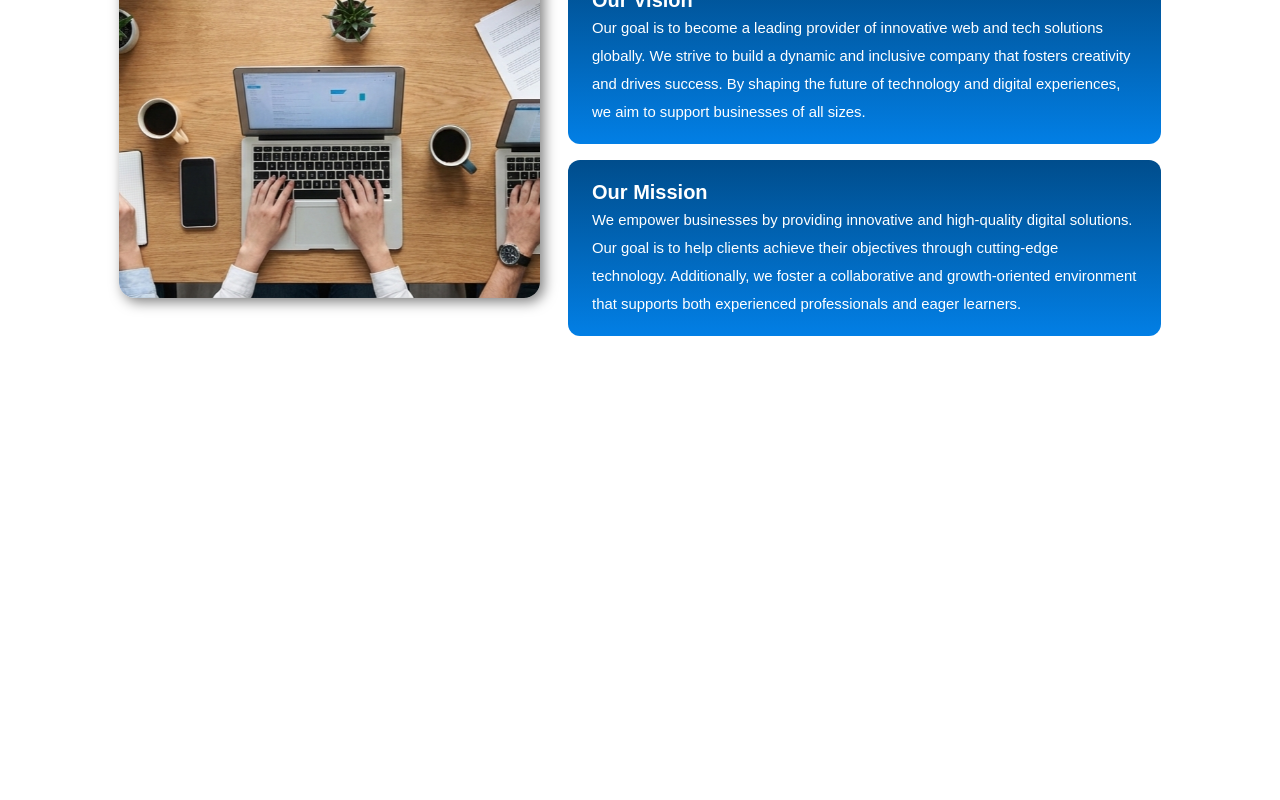
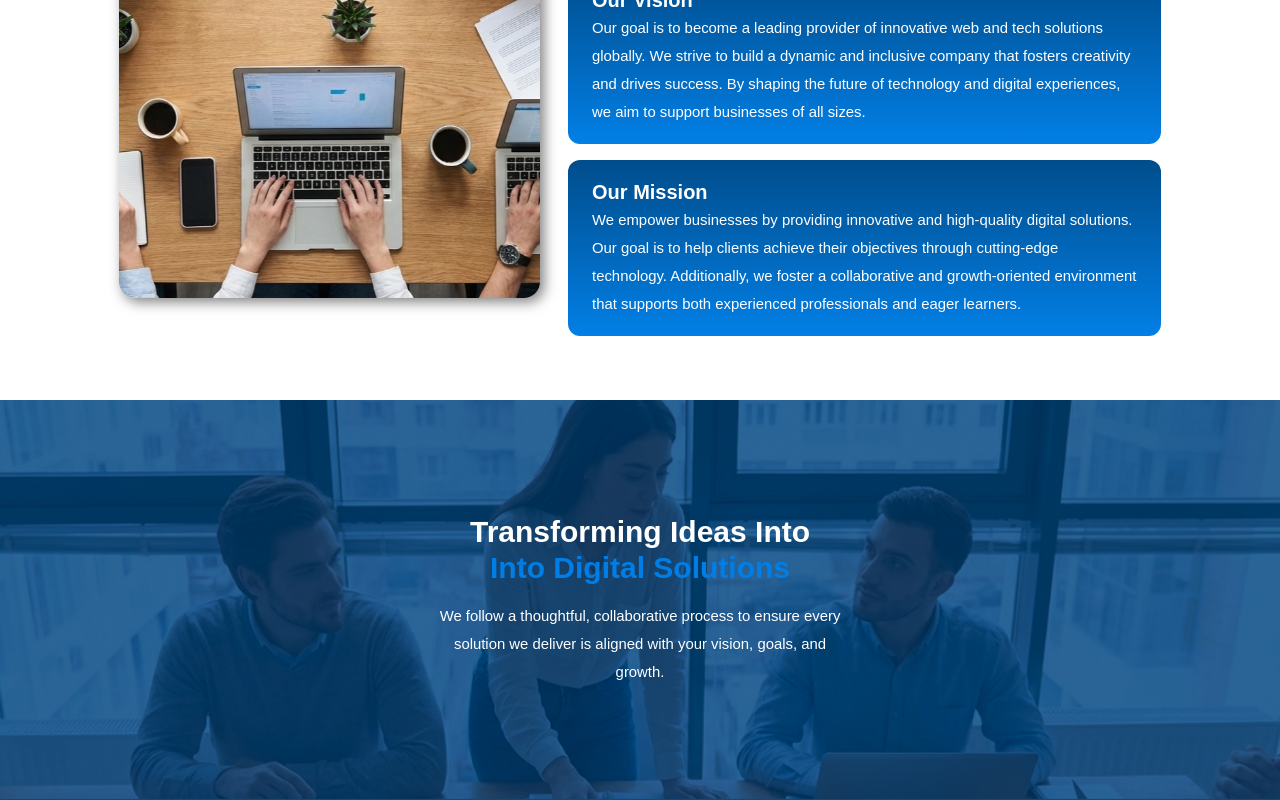
Before and after one commit to SolverousTech/SolverousWebsite, a React (Create React App) app in the folder solverouswebsite/: page / in a window 1280 px wide. Shown: the part 3990-4790 px from the top of the page. Before the commit the page ends 4390 px from the top, so only its background shows below. Built offline with nearby package versions, Linux system fonts and the light colour scheme.

Commit message:
7th section done

```diff
--- a/solverouswebsite/src/pages/Home/home.js
+++ b/solverouswebsite/src/pages/Home/home.js
@@ -11,6 +11,7 @@ import Services from "../../components/Services/services";
 import HomebakerLogo from '../../assets/homebaker_logo.jpg';
 import ResponsivePicture from "../../components/Image/image_process";
 import MeetingInTable from "../../assets/meeting_in_table.png";
+import PeopleInMeeting from "../../assets/people_in_meeting3.png";
 
 function Home() {
   // For bakground images
@@ -21,6 +22,11 @@ function Home() {
 
   const offerBg = {
     backgroundImage: `url(${OfferBg})`,
+    marginTop: "0px",
+  };
+
+  const peopleInMeeting = {
+    backgroundImage: `url(${PeopleInMeeting})`,
     marginTop: "0px",
   };
 
@@ -194,6 +200,14 @@ function Home() {
             </div>
           </div>
         </section>
+
+        {/* 7TH SECTION */}
+        <section style={peopleInMeeting} className=" bg-no-repeat bg-cover bg-center h-[70vh] md:h-[50vh] text-center content-center space-y-8 ">
+          <div className=" flex flex-col justify-center items-center text-center space-y-4 md:space-y-4">
+            <h3 className="text-[2rem] md:text-3xl font-bold text-white flex flex-col ">Transforming Ideas Into <span className="text-[#007EE6]">Into Digital Solutions</span></h3>
+            <p className=" p_blue_bg w-[75%] md:w-[32%] ">We follow a thoughtful, collaborative process to ensure every solution we deliver is aligned with your vision, goals, and growth.</p>
+          </div>
+        </section>
       </main>
     </>
   );
```
Also changed, not shown: solverouswebsite/src/assets/people_in_meeting3.png (added).
